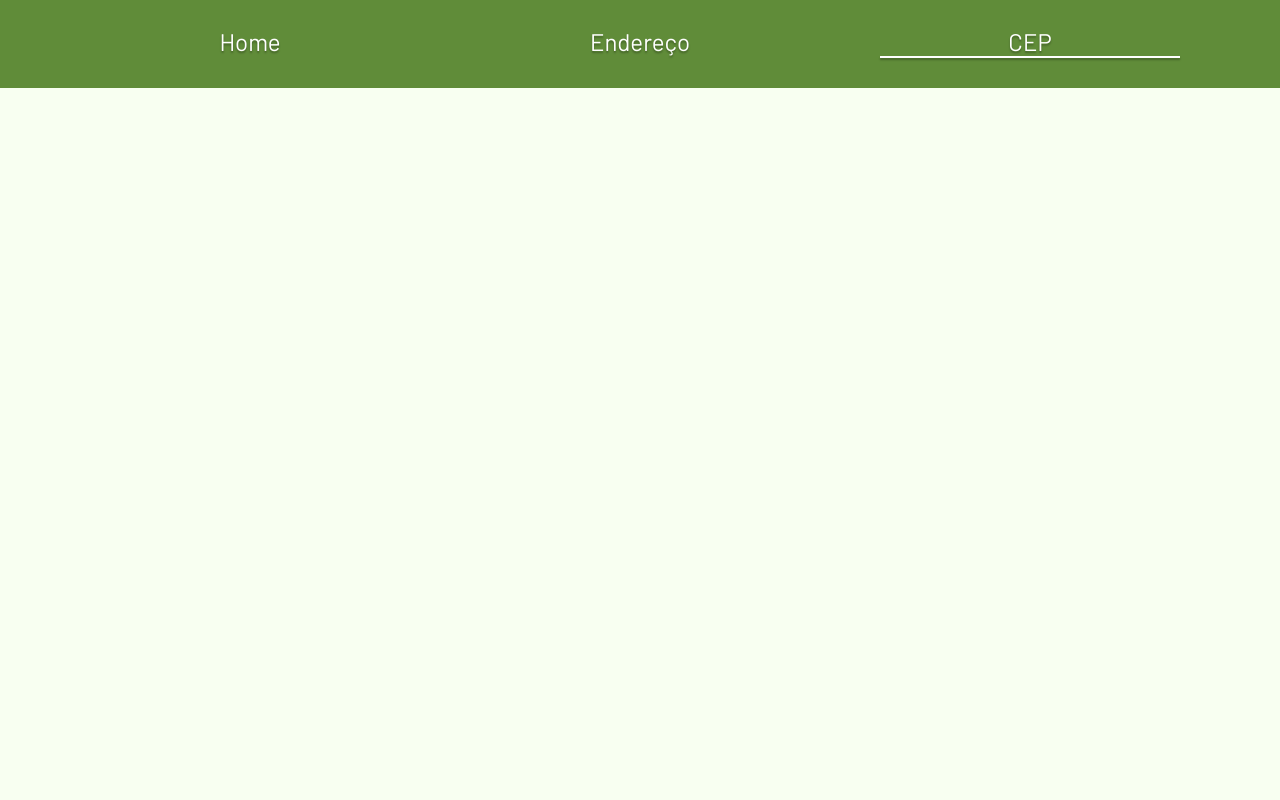
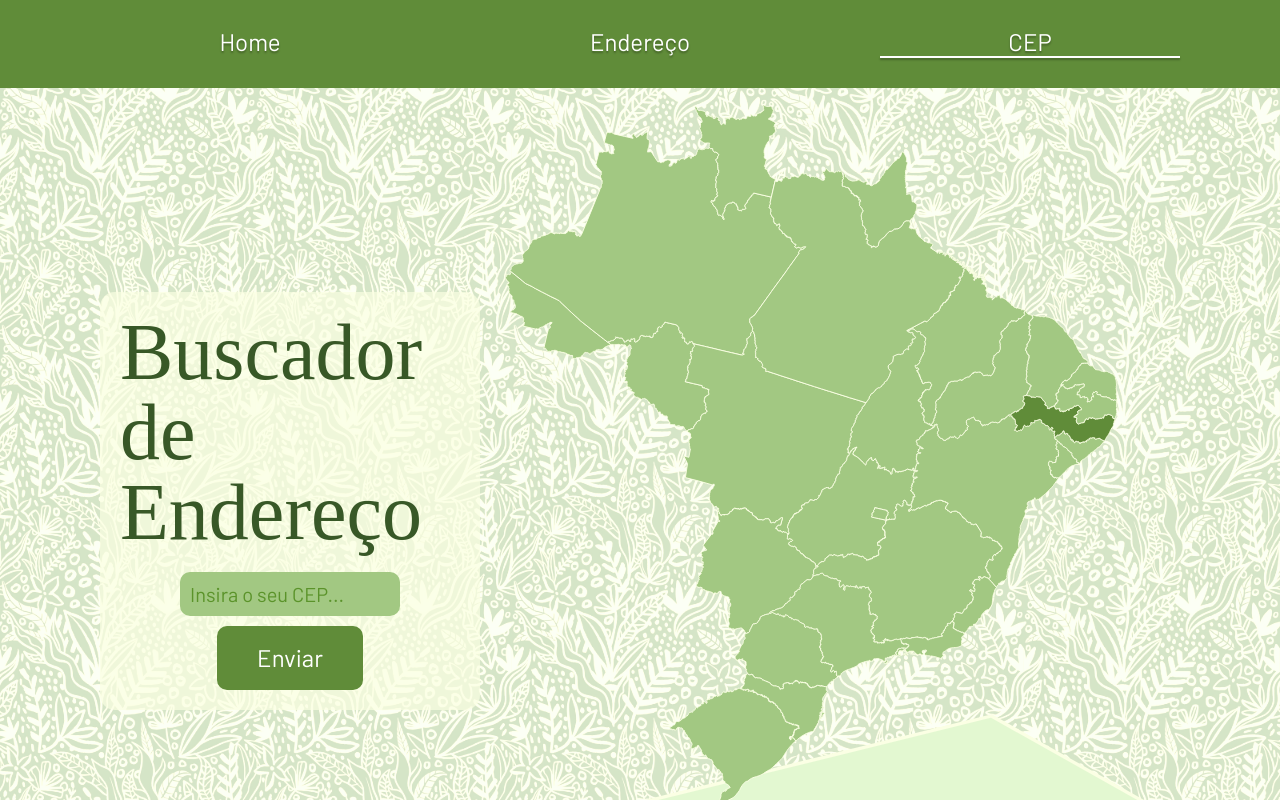
Before and after one commit to CharlieL131/fap-projeto-cep, a Next.js app: page /cep in a window 1280 px wide. Shown: the top 800 px of the page. Built offline with nearby package versions, Linux system fonts and the light colour scheme; a web font is replaced by a local one.

Commit message:
feat: cep

```diff
--- a/src/app/cep/page.tsx
+++ b/src/app/cep/page.tsx
@@ -1,14 +1,30 @@
+import "./styles.css"
 import Header from "@/components/header";
 import Tab from "@/components/tab";
+import Hill from "@/components/hill";
+import Brazil from "@/components/brazil";
+import InfoBox from "@/components/infoBox";
+import InputBox from "@/components/inputBox";
+import SendButton from "@/components/button";
 
-export default function Home() {
+export default function CEP() {
   return (
-    <div className="">
+    <div className="page">
       <Header>
         <Tab route="/" name="Home"></Tab>
         <Tab route="/endereco" name="Endereço"></Tab>
         <Tab route="/cep" name="CEP"></Tab>
       </Header>
+      <div className="content">
+          <InfoBox title="Buscador de Endereço">
+            <form className="form">
+              <InputBox name="cep" placeholder="Insira o seu CEP..." />
+              <SendButton text="Enviar"/>
+            </form>
+          </InfoBox>
+      </div>
+      <Brazil/>
+      <Hill/>
     </div>
   );
 }
--- /dev/null
+++ b/src/app/cep/styles.css
@@ -0,0 +1,42 @@
+
+.page {
+    min-height: max(100vh, 1000px);
+    display: flex;
+    flex-direction: column;
+    position: relative;
+}
+
+.content {
+    flex: 1;
+    position: "relative";
+    padding: 200px 800px 0px 100px;
+    display: flex;
+    align-items: center;
+}
+
+.page::before {
+    content: "";
+    display: block;
+    position: absolute;
+    height: max(100vh, 1000px);
+    width: 100wh;
+    top: 0;
+    left: 0;
+    right: 0;
+    z-index: -1;
+    background-image: url("/pattern-7932239_1280.png");
+    background-repeat: repeat;
+    background-position: 0 0;
+    background-size: 20%;
+    filter: opacity(50%) hue-rotate(295deg) saturate(170%) sepia(42%);
+}
+
+.form{
+    display: flex;
+    flex-direction: column;
+    align-items: center;
+    justify-content: center;
+    padding: 0 60px;
+    width: 100%;
+    gap: 10px;
+}
```
